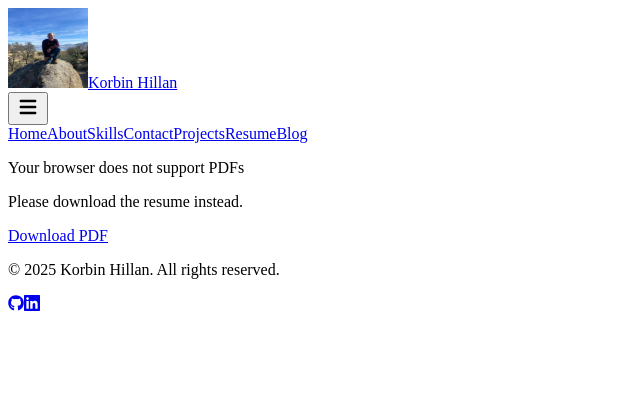
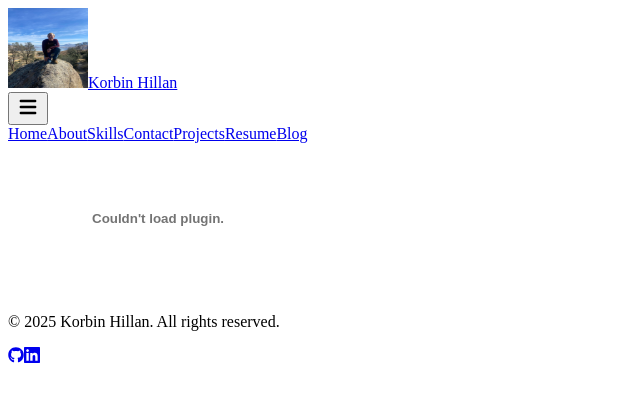
Before and after one commit to Korbin-Hillan/Portfolio, a Next.js app: page /resume-pdf in a window 1280 px wide. Shown: the top 402 px of the page, without its empty margins (0-640 px from the left). Built offline with nearby package versions, Linux system fonts and the light colour scheme.

Commit message:
changed extension from .js to .jsx

```diff
--- a/pages/resume-pdf.js
+++ b/pages/resume-pdf.jsx
@@ -1,11 +1,13 @@
-import { useEffect, useState } from "react";
+import { useEffect, useState, useRef } from "react";
 import Head from "next/head";
 import Footer from "../components/footer";
 import Header from "../components/header";
 
 export default function ResumePDFViewer() {
   const [loading, setLoading] = useState(true);
+  const [error, setError] = useState(false);
   const [loadProgress, setLoadProgress] = useState(0);
+  const iframeRef = useRef(null);
 
   // Set title and handle loading state
   useEffect(() => {
@@ -14,6 +16,7 @@ export default function ResumePDFViewer() {
     // Simulate progress to give user feedback while loading
     let progressInterval;
     if (loading) {
+      // Simulate gradual progress up to 90% (the final 10% happens when actually loaded)
       progressInterval = setInterval(() => {
         setLoadProgress((prev) => {
           if (prev < 90) {
@@ -24,14 +27,13 @@ export default function ResumePDFViewer() {
       }, 200);
     }
 
-    // Set a timeout to force loading complete after 5 seconds
+    // Set a shorter timeout of 5 seconds instead of 10
     const loadingTimeout = setTimeout(() => {
       if (loading) {
         console.log(
           "PDF loading timed out - forcing loading state to complete"
         );
         setLoading(false);
-        setLoadProgress(100);
       }
     }, 5000);
 
@@ -41,21 +43,36 @@ export default function ResumePDFViewer() {
     };
   }, [loading]);
 
+  // Handle iframe events - simplified to use only one approach
+  const handleIframeLoad = () => {
+    console.log("PDF loaded successfully");
+    // Set progress to 100% and hide loading indicator
+    setLoadProgress(100);
+    setLoading(false);
+  };
+
+  const handleIframeError = () => {
+    console.error("Error loading PDF");
+    setLoading(false);
+    setError(true);
+  };
+
   return (
     <>
       <Head>
         <title>Korbin&apos;s Resume</title>
         <meta name="description" content="View Korbin Hillan's Resume" />
         <meta name="viewport" content="width=device-width, initial-scale=1.0" />
+
+        {/* Preload PDF to improve loading time */}
         <link rel="preload" href="/Korbin_Resume.pdf" as="document" />
       </Head>
 
       {/* Header */}
       <Header allLinksToHome={true} />
 
-      {/* PDF Viewer with loading state */}
+      {/* PDF Viewer with loading and error states */}
       <div className="bg-white dark:bg-gray-900 pt-18 -mb-12">
-        {/* Always show loading indicator until timeout */}
         {loading && (
           <div className="flex flex-col h-[calc(100vh-4rem)] items-center justify-center">
             <div className="text-center w-64">
@@ -72,26 +89,15 @@ export default function ResumePDFViewer() {
           </div>
         )}
 
-        {/* PDF viewer - More reliable approach using object tag */}
-        <div
-          className={loading ? "hidden" : "h-[calc(100vh-4rem)]"}
-          onLoad={() => {
-            setLoading(false);
-            setLoadProgress(100);
-          }}
-        >
-          <object
-            data="/Korbin_Resume.pdf#toolbar=1"
-            type="application/pdf"
-            className="w-full h-full"
-          >
+        {error && (
           <div className="flex h-[calc(100vh-4rem)] items-center justify-center">
             <div className="text-center max-w-md p-6 bg-white dark:bg-gray-800 rounded-lg shadow-lg">
               <p className="text-red-600 dark:text-red-400 text-lg mb-4">
-                  Your browser does not support PDFs
+                Sorry, we couldn&apos;t load the PDF
               </p>
               <p className="text-gray-600 dark:text-gray-300 mb-4">
-                  Please download the resume instead.
+                There was an error loading the resume. Please try downloading it
+                instead.
               </p>
               <a
                 href="/Korbin_Resume.pdf"
@@ -102,7 +108,16 @@ export default function ResumePDFViewer() {
               </a>
             </div>
           </div>
-          </object>
+        )}
+
+        <div className={loading || error ? "hidden" : "h-[calc(100vh-4rem)]"}>
+          <embed
+            src="/Korbin_Resume.pdf#toolbar=1"
+            type="application/pdf"
+            className="w-full h-full"
+            onLoad={handleIframeLoad}
+            onError={handleIframeError}
+          />
         </div>
       </div>
 
```
Also changed, not shown: components/about.jsx (renamed from components/about.js), components/contact.jsx (renamed from components/contact.js), components/footer.jsx (renamed from components/footer.js), components/header.jsx (renamed from components/header.js), components/home.jsx (renamed from components/home.js), components/technicalskills.jsx (renamed from components/technicalskills.js), pages/blog.jsx (renamed from pages/blog.js), pages/projects.jsx (renamed from pages/projects.js), pages/resume.jsx (renamed from pages/resume.js). Lines whose indentation alone changed are shown as unchanged.
